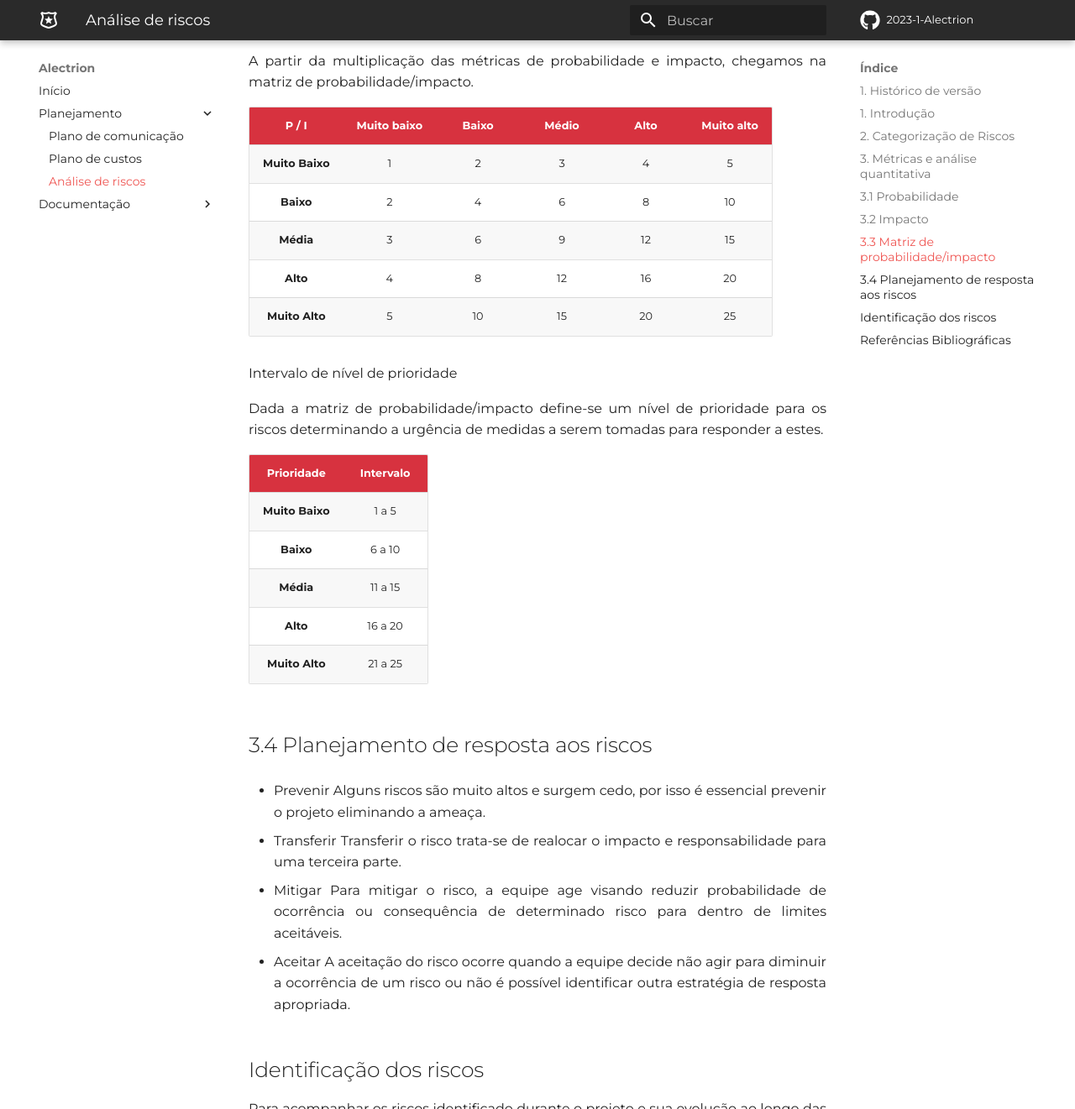
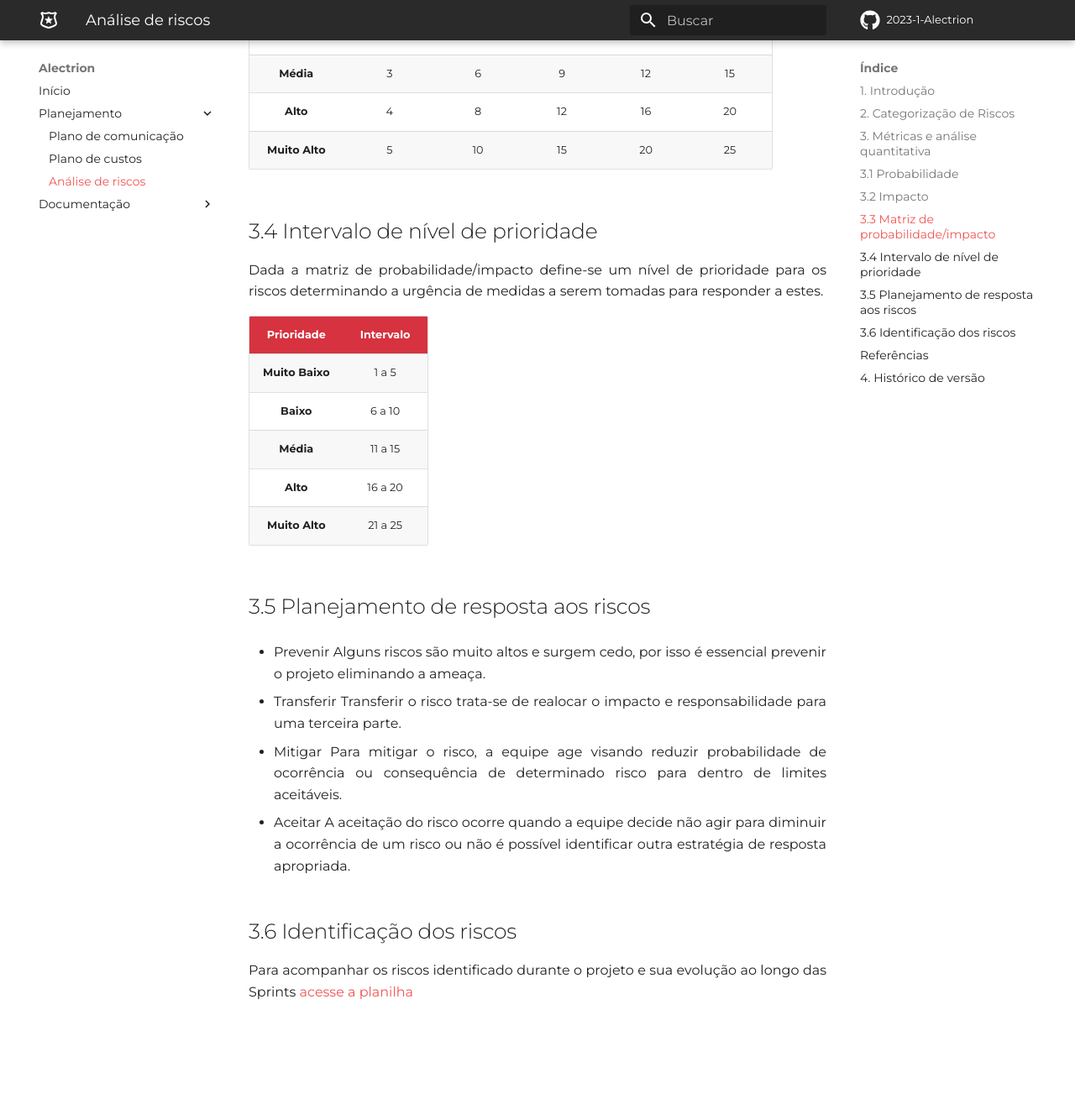
Before and after one commit to fga-eps-mds/2023-1-Alectrion-DOC, an MkDocs documentation site: the page built from docs/plano-riscos.md, in a window 1280 px wide and 1400 px high, scrolled down 2357 px, cut to the strip 0-1321 px from the top of the window. Shown: the whole strip at 84% size. Built offline with MkDocs 1.6.1 and Material for MkDocs 9.7.7, drawn with Linux system fonts in a browser that asks for light colours; some web fonts are replaced; comment, search, counter and statistics services are not loaded; some of the changed text lies outside the part shown.

Commit message:
#12 doc: ajustado historico de versao

```diff
--- a/docs/plano-riscos.md
+++ b/docs/plano-riscos.md
@@ -1,10 +1,4 @@
 # Análise de Riscos
-
-## 1. Histórico de versão
-
-| Versão |    Data    |             Comentário             |            Autor(es)            |
-| :----: | :--------: | :--------------------------------: | :-----------------------------: |
-|  1.0   | 23/04/2023 |        Criação do documento        |  Dafne Moretti, João Vitor      |
 
 ## 1. Introdução
 
@@ -57,7 +51,7 @@
 | **Alto**        |      4      |   8   |  12   |  16  |     20     |
 | **Muito Alto**  |      5      |  10   |  15   |  20  |     25     |
 
-Intervalo de nível de prioridade
+## 3.4 Intervalo de nível de prioridade
 
 Dada a matriz de probabilidade/impacto define-se um nível de prioridade para os riscos determinando a urgência de medidas a serem tomadas para responder a estes.
 
@@ -69,7 +63,7 @@
 | **Alto**        |   16 a 20   |
 | **Muito Alto**  |   21 a 25   |
 
-## 3.4 Planejamento de resposta aos riscos
+## 3.5 Planejamento de resposta aos riscos
 
 * Prevenir
 Alguns riscos são muito altos e surgem cedo, por isso é essencial prevenir o projeto eliminando a ameaça.
@@ -83,7 +77,7 @@
 * Aceitar
 A aceitação do risco ocorre quando a equipe decide não agir para diminuir a ocorrência de um risco ou não é possível identificar outra estratégia de resposta apropriada.
 
-## Identificação dos riscos
+## 3.6 Identificação dos riscos
 
 Para acompanhar os riscos identificado durante o projeto e sua evolução ao longo das Sprints [acesse a planilha](https://docs.google.com/spreadsheets/d/1A0uYLgSTOY6gE4mpim54irJJFwpybXkEjtH8Sig9-e4/edit?usp=sharing)
 
@@ -93,7 +87,7 @@
 A partir da **probabilidade** e do **impacto** é possível gerar um gráfico de Burndown de Riscos, onde acompanha-se o andamento dos riscos ao longo das sprints.
  -->
 
-## Referências Bibliográficas
+## Referências
 
 > [1] Guia PMBOK 6a. ed. EUA: Project Management Institure, 2017. Disponível em: https://www.site.com
 
@@ -102,3 +96,9 @@
 > [3] UFPE. Plano de Resposta ao Risco. Disponível em: https://www.cin.ufpe.br/~if717/Pmbok2000/pmbok_v2p/wsp_11.5.html#:~:text=O%20plano%20de%20resposta%20ao,acordo%20de%20resposta%20ao%20risco.
 
 > [4] PLANO de Resposta ao Risco. [S. l.: s. n.], 2010. Disponível em: http://moodle.stoa.usp.br/file.php/877/08_Monografia_Gerenciamento_Riscos.pdf. Acesso em: 24 abr. 2023.
+
+## 4. Histórico de versão
+
+|**Data**|**Descrição**|**Autor(es)**|
+|--------|-------------|--------------|
+|24/04/2023| Criação da Análise de Riscos |   Dafne Moretti, João Vitor     |
```
